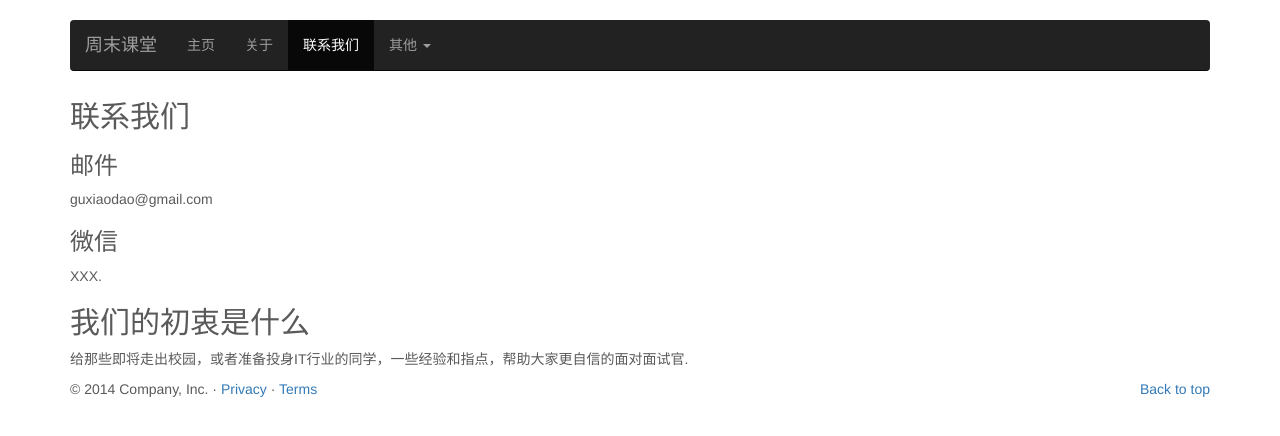
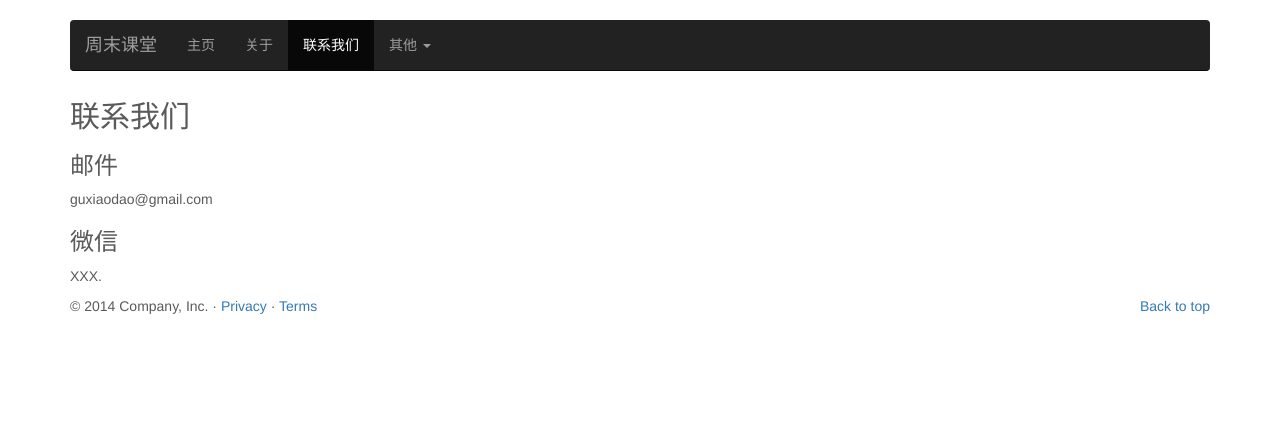
Before and after one commit to guming/myblog, a Jekyll site: the page contact.html, which Jekyll copies as it is, in a window 1280 px wide. Shown: the top 436 px of the page. Built offline with Jekyll 4.4.1, drawn with Linux system fonts in a browser that asks for light colours; nearby versions of some CDN libraries.

```diff
--- a/contact.html
+++ b/contact.html
@@ -79,8 +79,6 @@
             <p>guxiaodao@gmail.com</p>
             <h3>微信</h3>
             <p>XXX.</p>
-            <h2>我们的初衷是什么</h2>
-            <p>给那些即将走出校园，或者准备投身IT行业的同学，一些经验和指点，帮助大家更自信的面对面试官.</p>
             <p></p>
           </div><!-- /.blog-post -->
 
```
